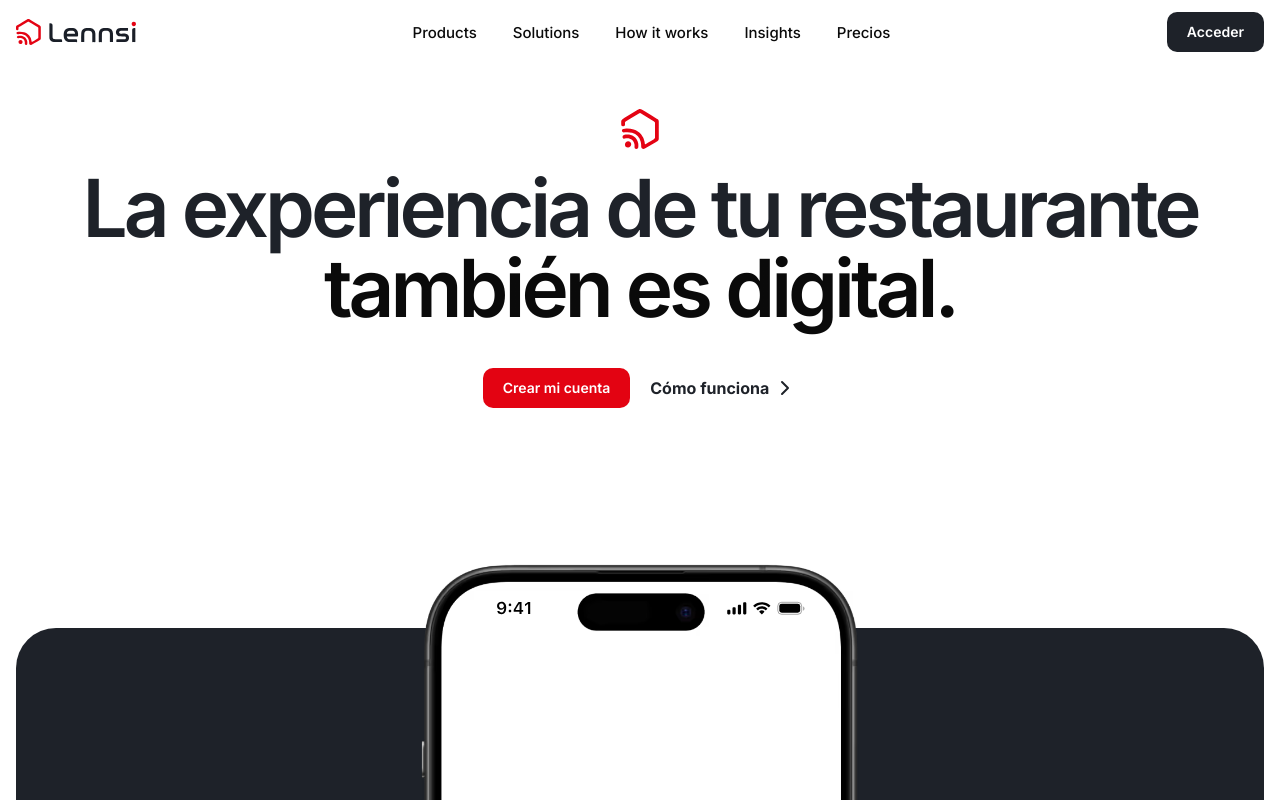
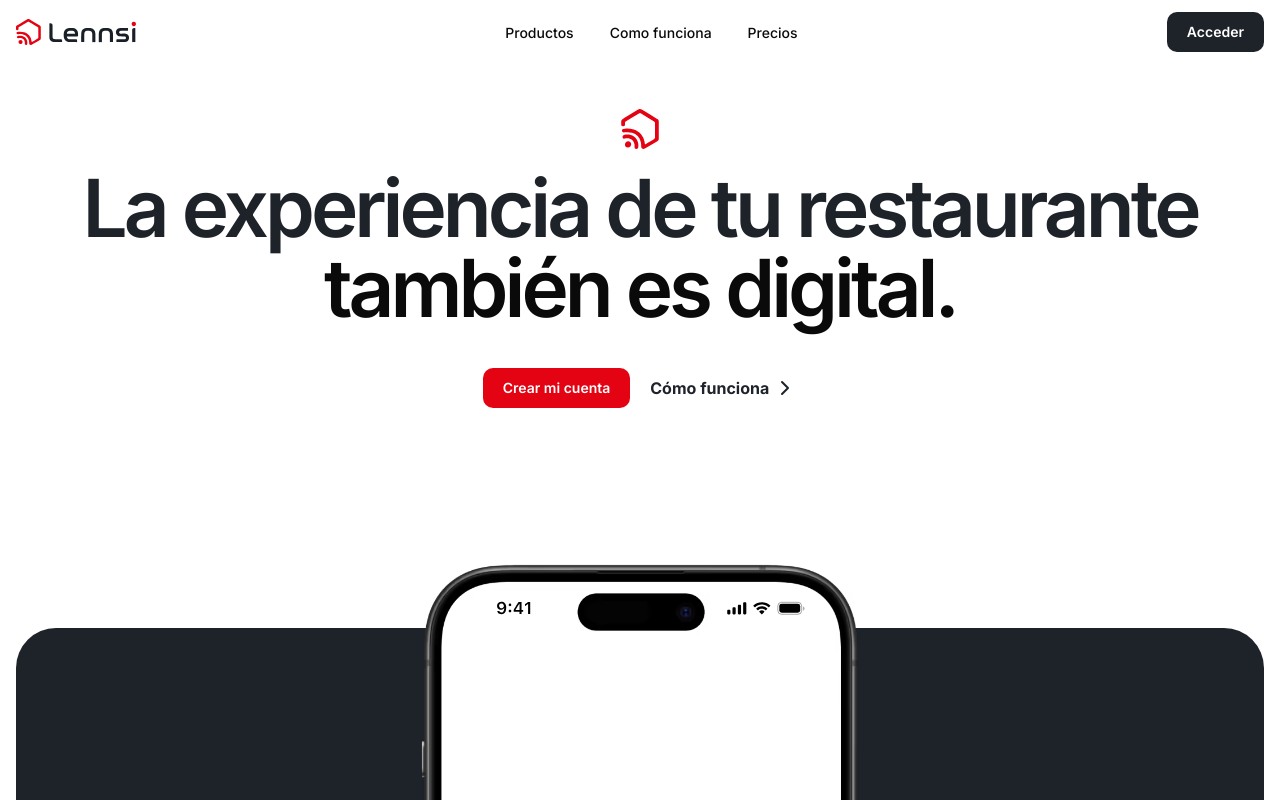
Before and after one commit to GussLopez/lennsi, a Next.js app: page / in a window 1280 px wide. Shown: the top 800 px of the page. Built offline with nearby package versions, Linux system fonts and the light colour scheme.

Commit message:
feat(ui): refactor layout components and add FooterCtaPulse for enhanced UI

```diff
--- a/src/app/page.tsx
+++ b/src/app/page.tsx
@@ -1,9 +1,9 @@
 import Analytics from "@/features/landing/components/analytics";
 import Branches from "@/features/landing/components/branches";
 import Faq from "@/features/landing/components/faq";
-import Footer from "@/features/landing/components/footer";
-import FooterCta from "@/features/landing/components/footer-cta";
-import Header from "@/features/landing/components/header";
+import Footer from "@/components/ui/footer";
+import FooterCta from "@/components/ui/footer-cta";
+import Header from "@/components/ui/header";
 import Hero from "@/features/landing/components/hero";
 import ScrollSlider from "@/features/landing/components/scroll-slider";
 
--- a/src/features/landing/components/footer-cta.tsx
+++ b/src/components/ui/footer-cta.tsx
@@ -1,5 +1,5 @@
 import Image from "next/image";
-import CtaButton from "./cta-button";
+import CtaButton from "../../features/landing/components/cta-button";
 import { Ripple } from "@/components/animate/ripple";
 import * as motion from 'motion/react-client'
 
--- a/src/features/landing/components/footer.tsx
+++ b/src/components/ui/footer.tsx
@@ -1,5 +1,5 @@
 import Link from "next/link";
-import CtaButton from "./cta-button";
+import CtaButton from "../../features/landing/components/cta-button";
 
 export default function Footer() {
   const appLinks = [
--- a/src/features/landing/components/header.tsx
+++ b/src/components/ui/header.tsx
@@ -1,12 +1,10 @@
 import Link from "next/link";
-import CtaButton from "./cta-button";
+import CtaButton from "../../features/landing/components/cta-button";
 
 export default function Header() {
   const links = [
-    { label: "Products", path: "/products" },
-    { label: "Solutions", path: "/solutions" },
-    { label: "How it works", path: "/how-lennsi-works" },
-    { label: "Insights", path: "/insights" },
+    { label: "Productos", path: "/products" },
+    { label: "Como funciona", path: "/how-lennsi-works" },
     { label: "Precios", path: "/pricing" },
   ]
   return (
@@ -26,7 +24,7 @@ export default function Header() {
                 <li key={link.path}>
                   <Link
                     href={link.path}
-                    className="text-[15px] font-medium group-has-[a:hover]:not-hover:opacity-50 transition-opacity duration-200 ease-in-out"
+                    className="text-sm font-medium hover:text-muted-foreground transition-colors"
                   >
                     {link.label}
                   </Link>
```
Also changed, not shown: src/components/ui/footer-cta-pulse.tsx (renamed from src/features/landing/components/footer-cta-pulse.tsx).
